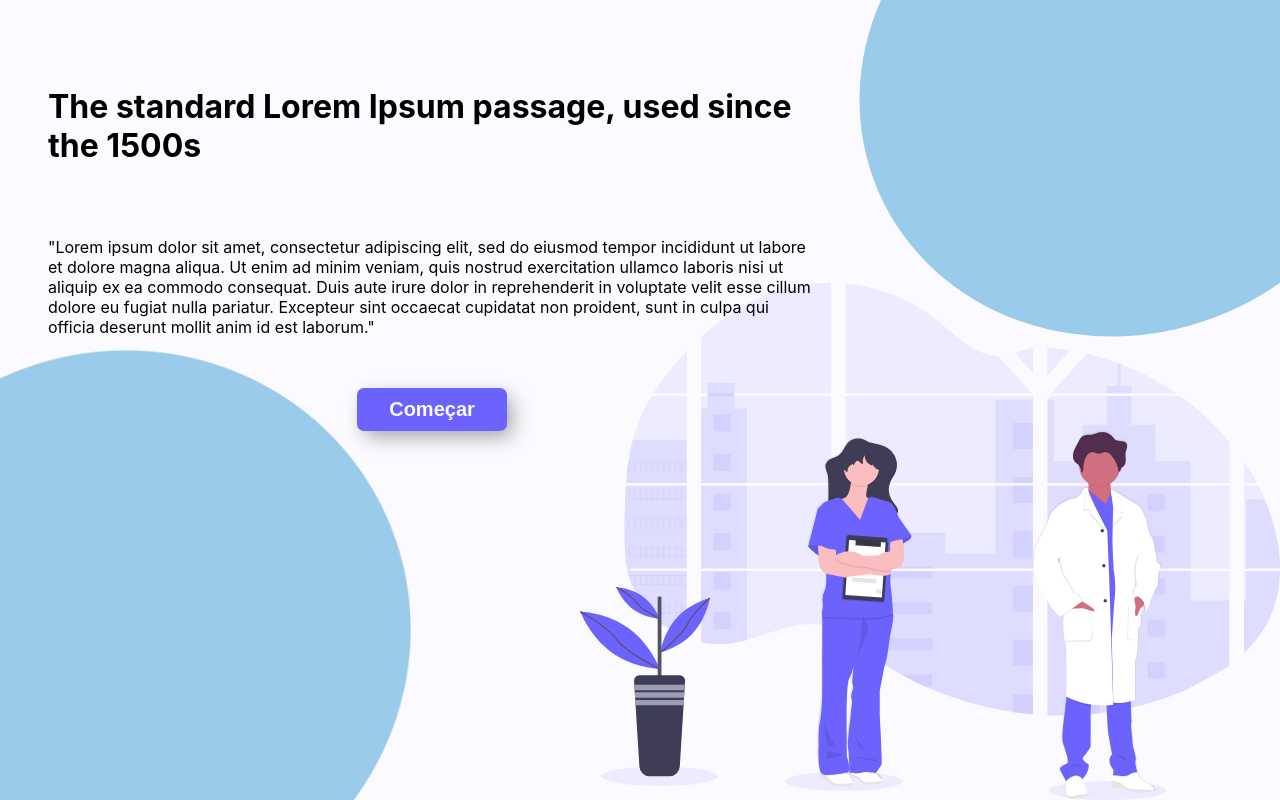
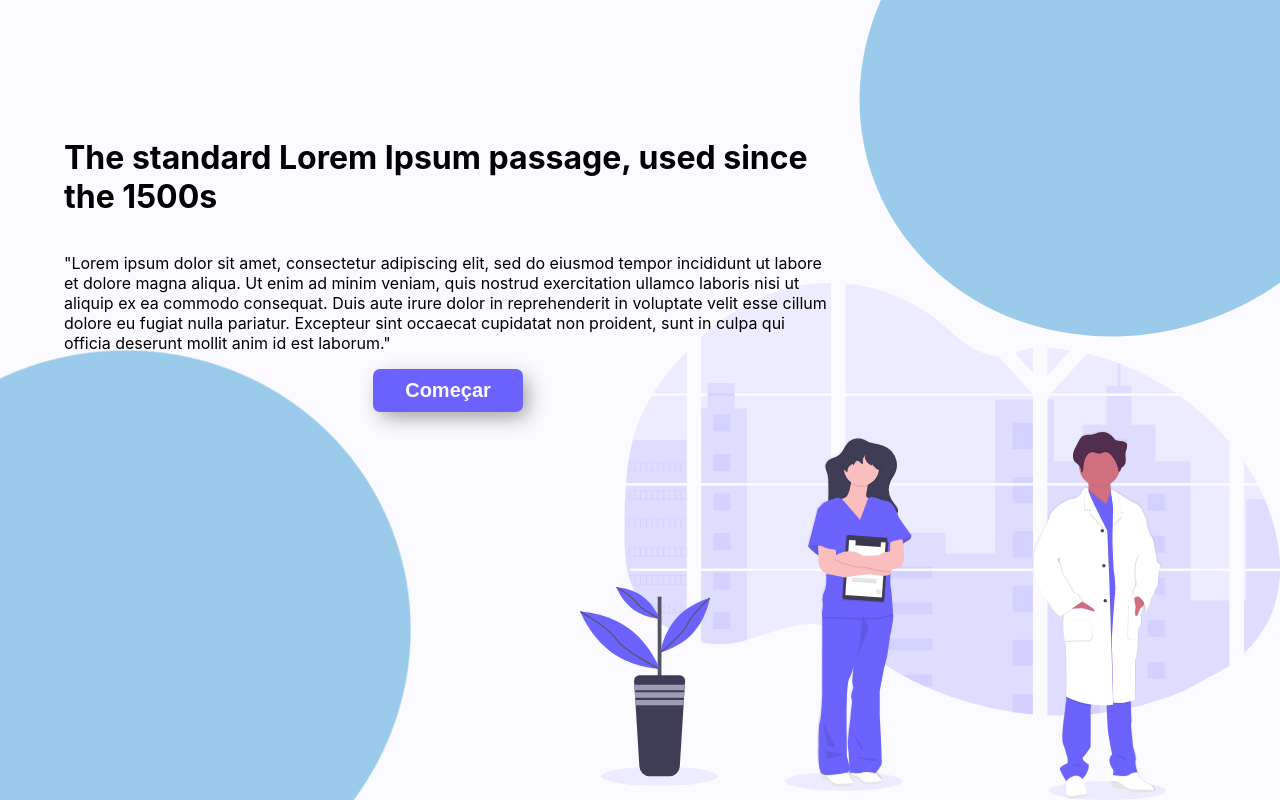
Before and after one commit to GustavoM96/mais-imune, a React (Create React App) app: page / in a window 1280 px wide. Built offline with nearby package versions, Linux system fonts and the light colour scheme.

Commit message:
feat: home

```diff
--- a/src/components/CardDashboard/styles.js
+++ b/src/components/CardDashboard/styles.js
@@ -8,6 +8,10 @@ export const Container = styled.div`
   background: ${Theme.colors.background_second};
   box-shadow: 0px 4px 4px rgba(0, 0, 0, 0.25);
 
+  @media (max-height: 800px) {
+    height: 15rem;
+  }
+
   h4,
   p {
     height: 15%;
--- a/src/components/MenuAside/index.jsx
+++ b/src/components/MenuAside/index.jsx
@@ -75,11 +75,19 @@ function MenuAside() {
       ) : level === 2 ? (
         <>
           <div>
-            <IconContainer level={level} open={open}>
-              <img src={seringa} alt="Seringa" />{" "}
+            <IconContainer
+              onClick={() => history.push("/registro-vacina")}
+              level={level}
+              open={open}
+            >
+              <img src={seringa} alt="Seringa" />
               <span>Registro de Vacinação</span>
             </IconContainer>
-            <IconContainer level={level} open={open}>
+            <IconContainer
+              onClick={() => history.push("/relatorio")}
+              level={level}
+              open={open}
+            >
               <img src={report} alt="Vacinas Eletivas" />
               <span>Relatório</span>
             </IconContainer>
--- a/src/components/PatientSearch/style.js
+++ b/src/components/PatientSearch/style.js
@@ -4,7 +4,8 @@ import { Theme } from "../../styles/colors";
 
 export const Conteiner = styled.div`
   min-height: 50px;
-  min-width: 1000px;
+  /* min-width: 1000px; */
+  border-radius: 15px;
   padding: 30px;
   background-color: ${Theme.colors.background_first};
   box-shadow: 5px 5px 15px -3px rgba(0, 0, 0, 0.62);
--- a/src/components/ReportComponent/styles.js
+++ b/src/components/ReportComponent/styles.js
@@ -5,10 +5,16 @@ export const Container = styled.div`
   padding: 1rem;
   margin: 1rem auto;
   width: 94%;
-  height: 55%;
   background: ${Theme.colors.background_second};
   box-shadow: 0px 4px 4px rgba(0, 0, 0, 0.25);
   overflow: auto;
+  height: 40%;
+  @media (min-height: 800px) {
+    height: 47%;
+  }
+  @media (min-height: 900px) {
+    height: 55%;
+  }
 
   table,
   tr {
--- a/src/components/UserCardContainer/styles.js
+++ b/src/components/UserCardContainer/styles.js
@@ -5,7 +5,7 @@ import { Theme } from "../../styles/colors";
 export const Container = styled.div`
   height: 50vh;
   @media (min-height: 800px) {
-    height: 60vh;
+    height: 63vh;
   }
 `;
 
--- a/src/pages/Home/styles.js
+++ b/src/pages/Home/styles.js
@@ -1,19 +1,39 @@
 import styled from "styled-components";
 
 export const Container = styled.div`
+  display: flex;
+  flex-direction: column;
+  align-items: center;
+  justify-content: space-between;
+
+  @media (min-width: 900px) {
+    display: block;
     width: 100vw;
     height: 100vh;
-  display: flex;
+    flex-direction: row;
+  }
+
   div.message {
+    padding: 1rem;
+    font-size: 12px;
+    height: 400px;
     display: flex;
     flex-direction: column;
     justify-content: space-around;
     align-items: center;
+
+    @media (min-width: 900px) {
+      justify-content: center;
+      align-items: center;
+      font-size: 1rem;
       height: 50%;
       width: 60%;
       margin: 3rem;
     }
+  }
   .nurse-doc img {
+    width: 100%;
+    @media (min-width: 900px) {
       width: 50vw;
       min-width: 700px;
       max-width: 1000px;
@@ -23,6 +43,7 @@ export const Container = styled.div`
       right: 0;
       z-index: -1;
     }
+  }
   .esquerda img {
     width: 500px;
     position: absolute;
@@ -30,6 +51,10 @@ export const Container = styled.div`
     margin: 0;
     left: 0;
     z-index: -2;
+
+    @media (max-width: 900px) {
+      display: none;
+    }
   }
   .direita img {
     width: 500px;
@@ -39,5 +64,8 @@ export const Container = styled.div`
     margin: 0;
     right: 0;
     z-index: -2;
+    @media (max-width: 900px) {
+      display: none;
+    }
   }
 `;
--- a/src/pages/RegisterVaccines/styles.js
+++ b/src/pages/RegisterVaccines/styles.js
@@ -1,6 +1,7 @@
 import styled from "styled-components";
 
 export const Container = styled.div`
+  max-width: 65%;
   padding: 1rem;
   h2,
   h3 {
```
Also changed, not shown: src/components/MenuProfile/index.jsx (+1 -8 lines). Lines whose indentation alone changed are shown as unchanged.
